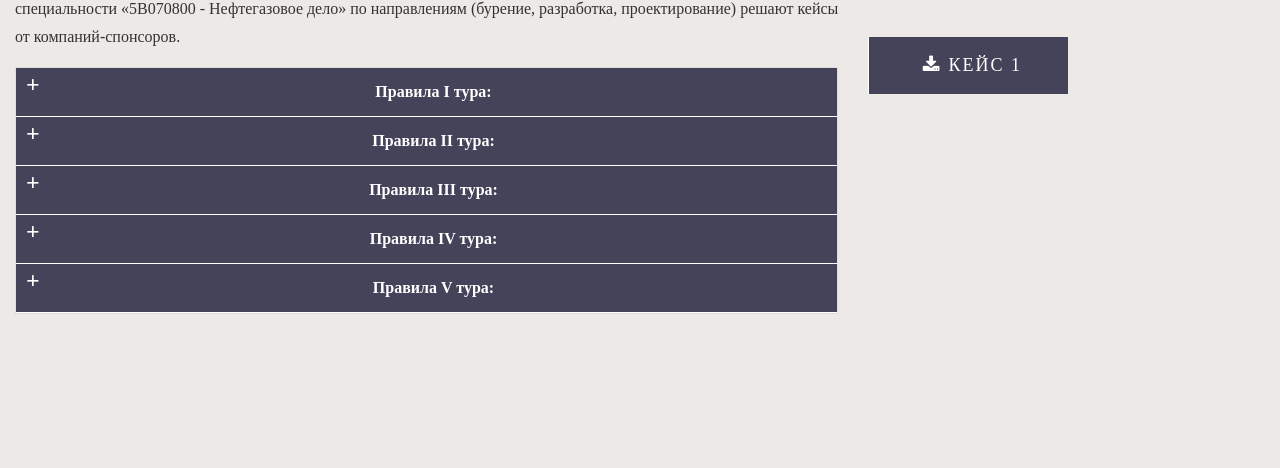
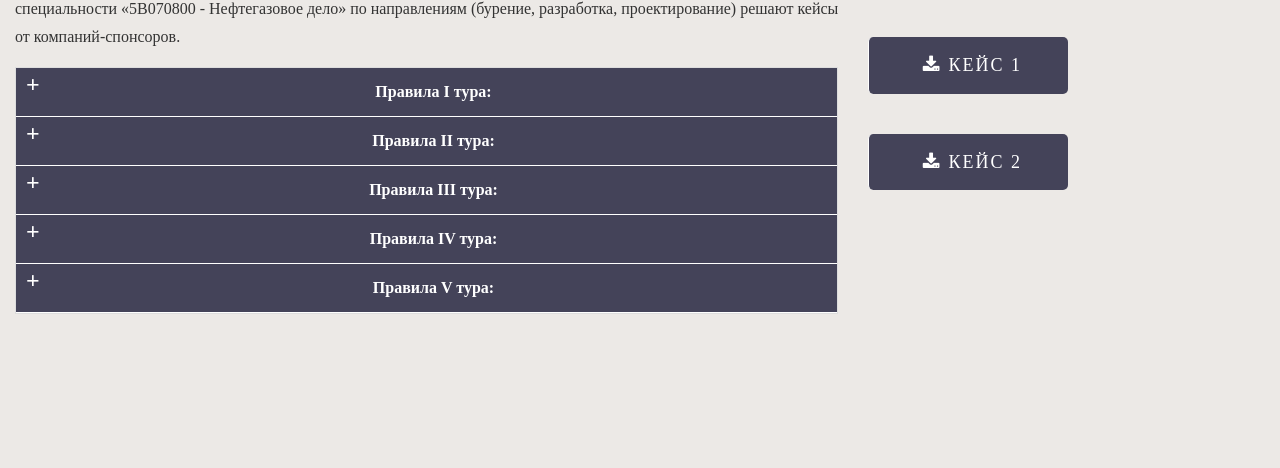
Before and after one commit to terrasc/terrasc.github.io, a plain HTML site: page index.html in a window 1280 px wide. Shown: the part 632-1100 px from the top of the page. Drawn offline with Linux system fonts and the light colour scheme.

Commit message:
addmanul

```diff
--- a/index.html
+++ b/index.html
@@ -120,6 +120,7 @@
 							<div class="source-in">
 							<a class="form-main" href="/form.docx"><i class="fa fa-download" aria-hidden="true"></i>Анкета</a>
 							<a class="dwld-case" href="/Manul_case.pdf"><i class="fa fa-download" aria-hidden="true"></i>Кейс 1</a>
+							<a class="case2" href="/Manul-2.pdf"><i class="fa fa-download" aria-hidden="true"></i>Кейс 2</a>
 							</div>
 							</div>
 						</div>
--- a/sass/main.sass
+++ b/sass/main.sass
@@ -88,6 +88,7 @@ body
 	text-decoration: none
 	width: 200px
 	text-align: center
+	border-radius: 5px
 	font-weight: 400
 	color: #fff
 	font-size: 18px
```
Also changed, not shown: css/main.min.css, 1 other file.
